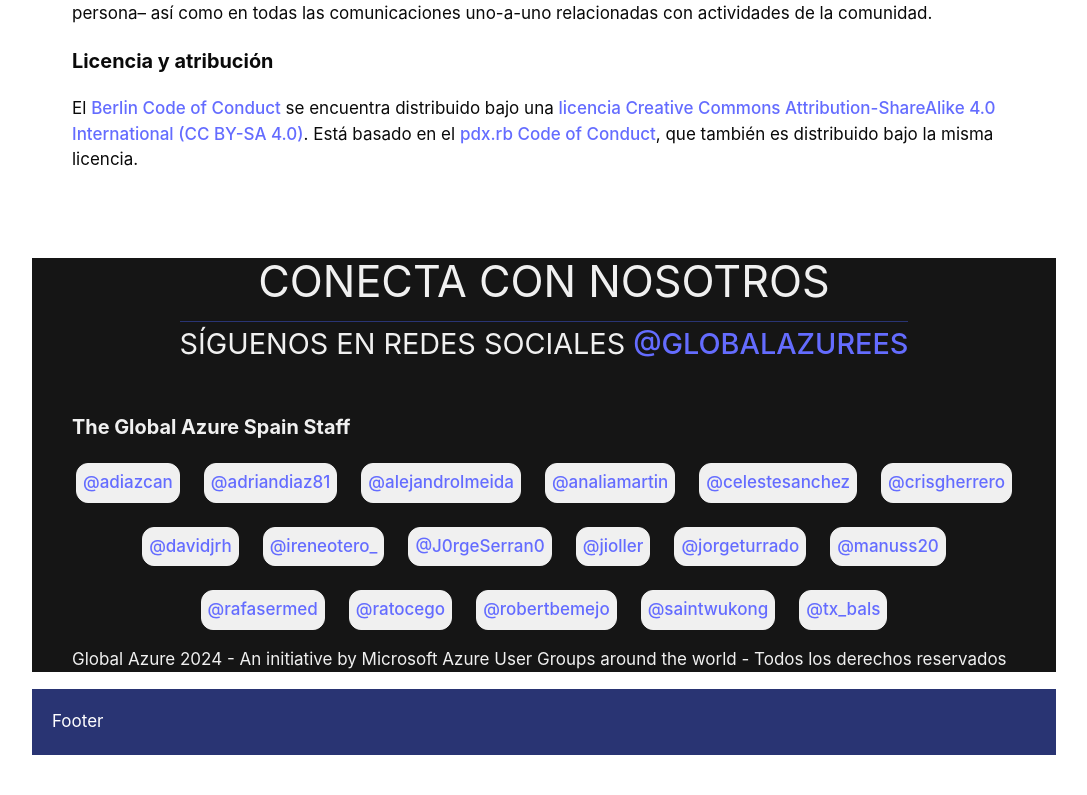
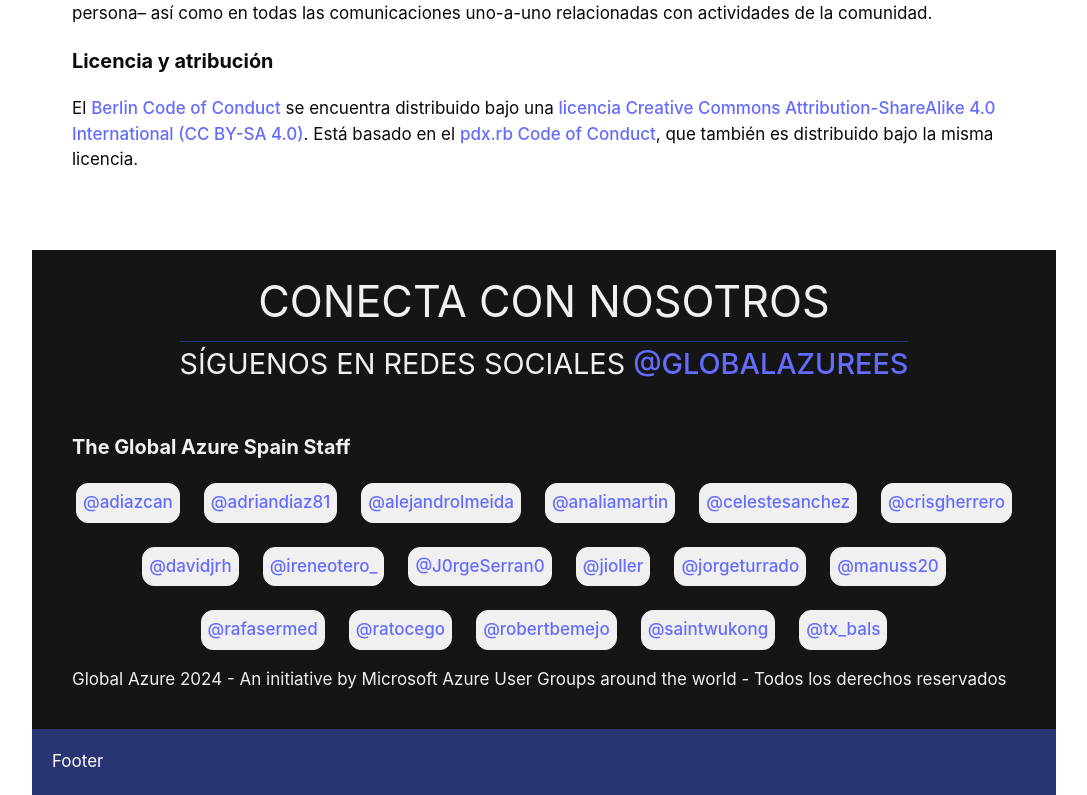
Before and after one commit to GABSpain/gaspainweb, a React (Vite) app in the folder src/frontend/gawebclient/: page / in a window 1280 px wide. Shown: the part 5821-6616 px from the top of the page, without its empty margins (96-1183 px from the left). Before the commit the page ends 6576 px from the top, so only its background shows below. Built offline with nearby package versions, Linux system fonts and the light colour scheme.

Commit message:
Little restyling

```diff
--- a/src/frontend/gawebclient/src/components/home/home.tsx
+++ b/src/frontend/gawebclient/src/components/home/home.tsx
@@ -153,7 +153,7 @@
             </Slide>
             <Slide direction="up" triggerOnce>
                 <footer>
-                    <section className={styles.sectionContact}>
+                    <section className={`${styles.section} ${styles.sectionContact}`}>
                         <header className={styles.sectionTitle}>
                             <h1>Conecta con nosotros</h1>
                             <h2>Síguenos en redes sociales <a href="https://twitter.com/globalazurees" target="_new">@GlobalAzureES</a></h2>
```
